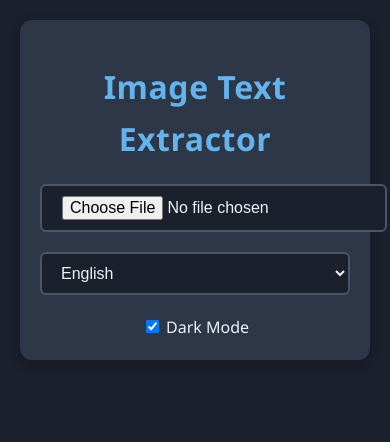
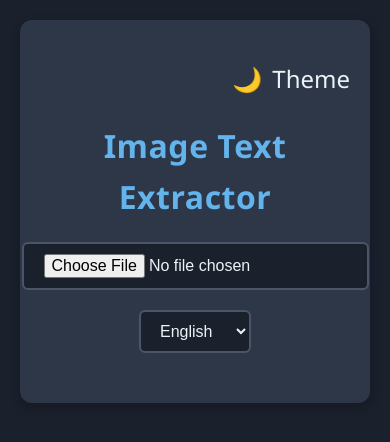
Before and after one commit to sujitha-sekar/text-extract, a plain HTML site: page index.html in a window 390 px wide. Drawn offline with Linux system fonts and the light colour scheme.

Commit message:
test extractor

```diff
--- a/index.html
+++ b/index.html
@@ -60,10 +60,6 @@
       letter-spacing: 0.5px;
     }
 
-    .upload-section {
-      margin-bottom: 20px;
-    }
-
     .image-preview {
       max-width: 100%;
       max-height: 400px;
@@ -113,13 +109,14 @@
       font-size: 1rem;
       line-height: 1.5;
       box-shadow: var(--shadow);
+      margin-bottom: 20px;
     }
 
     .controls {
       display: flex;
       justify-content: center;
       gap: 15px;
-      margin-top: 15px;
+      margin-top: 0;
       flex-wrap: wrap;
     }
 
@@ -162,22 +159,41 @@
       box-shadow: 0 0 0 3px rgba(49, 130, 206, 0.2);
     }
 
-    .theme-toggle {
-      margin-top: 20px;
+    .input-container {
       display: flex;
-      justify-content: center;
-      gap: 10px;
+      flex-direction: row;
+      justify-content: space-between;
+      align-items: center;
+      place-content: center;
+      gap: 20px;
+      margin-bottom: 30px;
     }
 
-    .theme-toggle label {
-      font-size: 1rem;
-      font-weight: 500;
-      cursor: pointer;
+    .theme-toggle {
+      display: flex;
+      align-items: center;
+      justify-content: right;
+      gap: 10px;
+      margin-top: 20px;
     }
 
-    .theme-toggle input {
-      margin-left: 5px;
+    .theme-toggle span {
+      font-size: 1.5rem;
+      color: var(--text-color);
+    }
+
+
+    .theme-toggle #darkModeToggle {
+      background: transparent;
+      border: none;
+      font-size: 1.5rem;
       cursor: pointer;
+      color: var(--text-color);
+      transition: transform 0.3s ease;
+    }
+
+    .theme-toggle #darkModeToggle:hover {
+      transform: scale(1.2);
     }
 
     @media (max-width: 768px) {
@@ -195,9 +211,9 @@
         gap: 10px;
       }
 
-      button,
-      #languageSelect {
-        width: 100%;
+      .input-container {
+        flex-direction: column;
+        align-items: center;
       }
     }
   </style>
@@ -205,17 +221,37 @@
 
 <body>
   <div class="container">
+    <!-- Theme Toggle -->
+    <div class="theme-toggle">
+      <div id="darkModeToggle" aria-label="Toggle Dark Mode">🌙</div>
+      <span style="font-weight: 500;">Theme</span>
+    </div>
     <h1>Image Text Extractor</h1>
 
-    <!-- Upload Input -->
-    <div class="upload-section">
-      <input type="file" id="imageInput" accept="image/*" />
+    <div class="input-container">
+      <!-- Upload Input -->
+      <div class="upload-section">
+        <input type="file" id="imageInput" accept="image/*" />
+      </div>
+
+      <!-- Language Selection -->
+      <div class="controls">
+        <select id="languageSelect">
+          <option value="eng">English</option>
+          <option value="tam">Tamil</option>
+          <option value="hin">Hindi</option>
+          <option value="spa">Spanish</option>
+        </select>
+      </div>
     </div>
 
     <!-- Image Preview -->
     <div id="previewContainer" style="display: none;">
       <h3>Uploaded Image</h3>
       <img id="preview" class="image-preview" alt="Uploaded image" />
+      <div class="controls">
+        <button id="extractBtn" disabled>Extract Text</button>
+      </div>
     </div>
 
     <!-- Status -->
@@ -231,28 +267,13 @@
       </div>
     </div>
 
-    <!-- Language Selection -->
-    <div class="controls">
-      <select id="languageSelect">
-        <option value="eng">English</option>
-        <option value="tam">Tamil</option>
-        <option value="hin">Hindi</option>
-        <option value="spa">Spanish</option>
-      </select>
-    </div>
-
-    <!-- Theme Toggle -->
-    <div class="theme-toggle">
-      <label>
-        <input type="checkbox" id="darkModeToggle" checked /> Dark Mode
-      </label>
-    </div>
   </div>
 
   <script>
     const imageInput = document.getElementById('imageInput');
     const previewContainer = document.getElementById('previewContainer');
     const preview = document.getElementById('preview');
+    const extractBtn = document.getElementById('extractBtn');
     const status = document.getElementById('status');
     const outputContainer = document.getElementById('outputContainer');
     const output = document.getElementById('output');
@@ -261,18 +282,22 @@
     const languageSelect = document.getElementById('languageSelect');
     const darkModeToggle = document.getElementById('darkModeToggle');
 
-    // Dark Mode Toggle
-    darkModeToggle.addEventListener('change', () => {
-      document.body.dataset.theme = darkModeToggle.checked ? 'dark' : 'light';
-      localStorage.setItem('theme', darkModeToggle.checked ? 'dark' : 'light');
+    // Load saved theme or default to dark
+    const savedTheme = localStorage.getItem('theme') || 'dark';
+    document.body.dataset.theme = savedTheme;
+    updateThemeIcon(savedTheme);
+
+    // Toggle Theme on Button Click
+    darkModeToggle.addEventListener('click', () => {
+      const currentTheme = document.body.dataset.theme;
+      const newTheme = currentTheme === 'dark' ? 'light' : 'dark';
+      document.body.dataset.theme = newTheme;
+      localStorage.setItem('theme', newTheme);
+      updateThemeIcon(newTheme);
     });
-
-    // Set default dark mode and load saved theme
-    document.body.dataset.theme = 'dark'; // Default to dark mode
-    localStorage.setItem('theme', 'dark'); // Set initial storage value
-    if (localStorage.getItem('theme') === 'light') {
-      darkModeToggle.checked = false;
-      document.body.dataset.theme = 'light';
+    // Update Icon Based on Theme
+    function updateThemeIcon(theme) {
+      darkModeToggle.textContent = theme === 'dark' ? '🌙' : '☀️';
     }
 
     imageInput.addEventListener('change', function (event) {
@@ -284,11 +309,18 @@
         const imageData = reader.result;
         preview.src = imageData;
         previewContainer.style.display = 'block';
-        extractText(imageData);
+        extractBtn.disabled = false;
       };
       reader.readAsDataURL(file);
     });
 
+    extractBtn.addEventListener('click', () => {
+      const imageData = preview.src;
+      if (!imageData) return;
+
+      extractBtn.disabled = true;
+      extractText(imageData);
+    })
     function extractText(imageData) {
       status.style.display = 'block';
       outputContainer.style.display = 'none';
@@ -312,6 +344,7 @@
       }).catch((err) => {
         status.textContent = 'An error occurred while extracting text.';
         console.error(err);
+        extractBtn.disabled = false;
       });
     }
 
```
